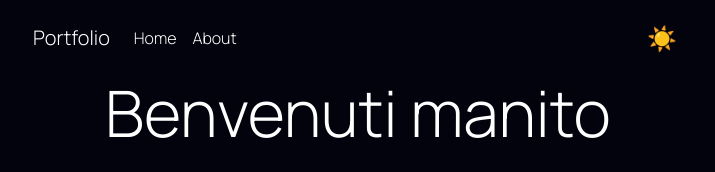
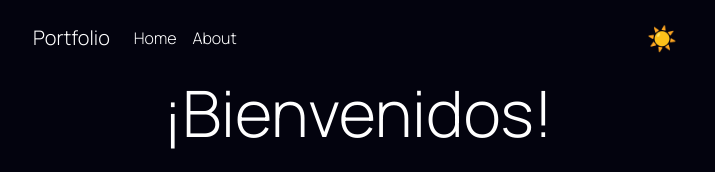
Before and after one commit to johannholzmann/portfolio, a Next.js app: page / in a window 1280 px wide. Shown: the top 172 px of the page, without its empty margins (282-997 px from the left). Built offline with nearby package versions, Linux system fonts and the light colour scheme; no server answers.

Commit message:
Change title Home

```diff
--- a/pages/about/index.js
+++ b/pages/about/index.js
@@ -10,7 +10,7 @@ function About({ }) {
     return (
         <>
             <Head>
-                <title>Home</title>
+                <title>About</title>
                 <meta name="description" content="Generated by create next app" />
                 <link rel="icon" href="/favicon.ico" />
             </Head>
--- a/pages/index.js
+++ b/pages/index.js
@@ -88,7 +88,7 @@ export default function Home() {
       </Head>
 
       <h1 className={styles.title}>
-        Benvenuti manito
+        ¡Bienvenidos!
       </h1>
       <br />
 
```
